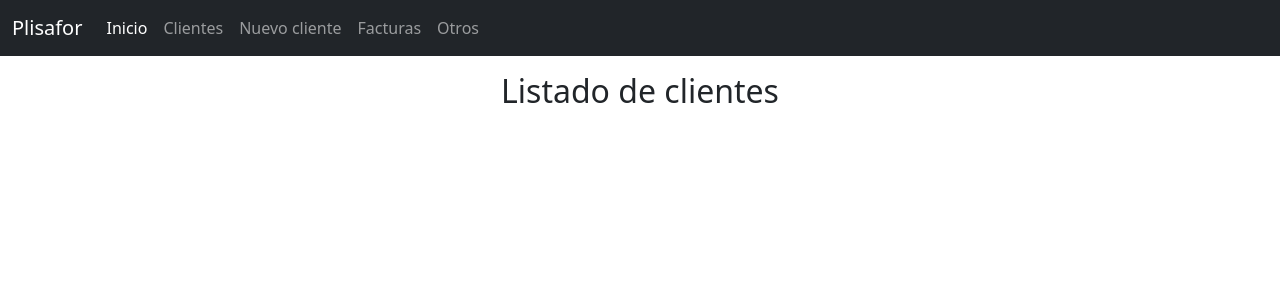
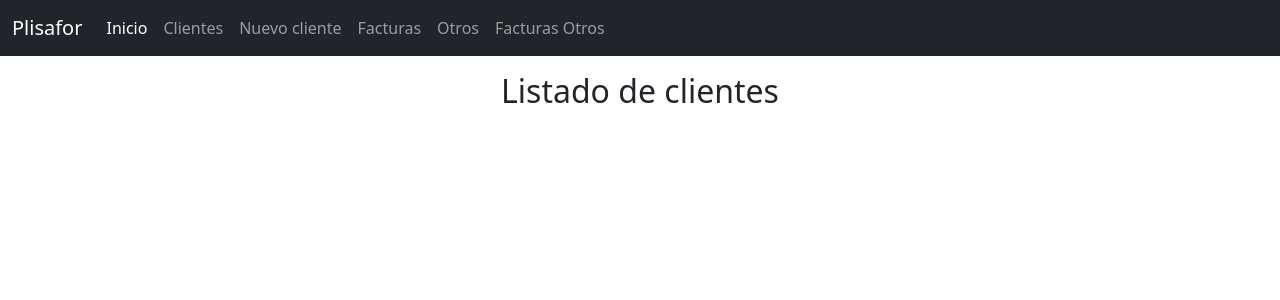
Before and after one commit to backglass/Plisafor-gestion-v2, a Flask app: page /otros in a window 1280 px wide. Shown: the top 300 px of the page. Run offline with Flask 3, Linux system fonts and the light colour scheme; the visitor is signed in with stand-in values (Sample User, id 1); some libraries are stand-ins or nearby versions.

Commit message:
Añadido factura otros al menu de la web

```diff
--- a/templates/base.html
+++ b/templates/base.html
@@ -44,6 +44,9 @@
               </li>
               <li class="nav-item">
                 <a class="nav-link" href="{{ url_for('otros') }}">Otros</a>
+              </li>
+              <li class="nav-item">
+                <a class="nav-link" href="{{ url_for('facturas_otros') }}">Facturas Otros</a>
               </li>
 
             </ul>
```
